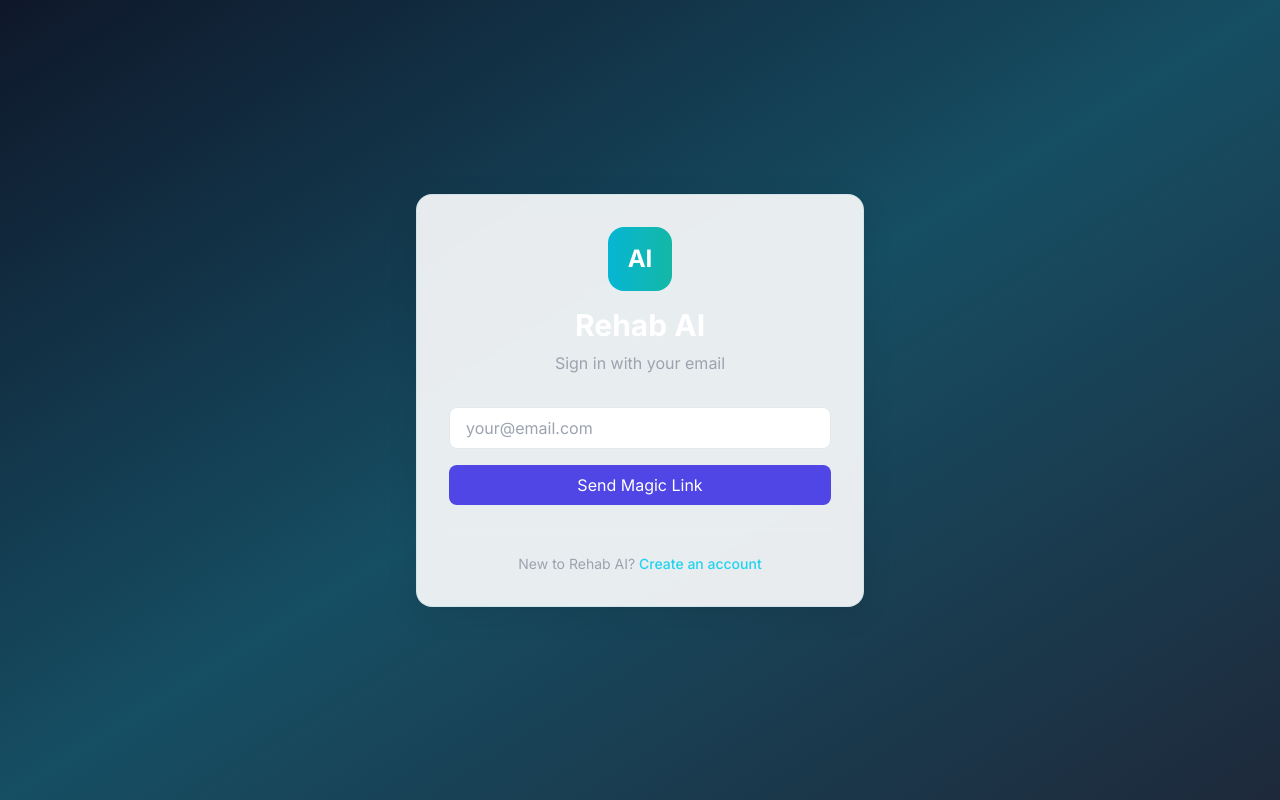
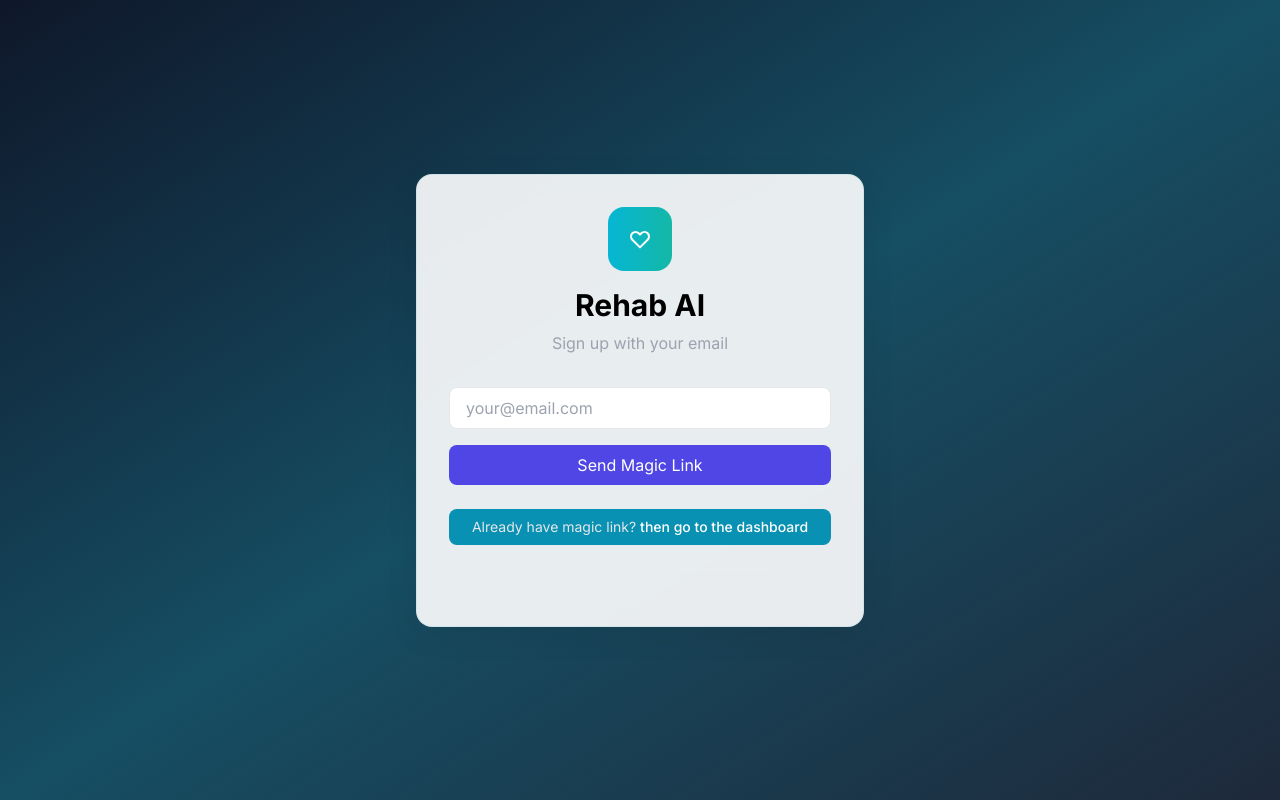
Before and after one commit to Aj-z/ai-rehab-ph, a Next.js app: page /login in a window 1280 px wide. Built offline with nearby package versions, Linux system fonts and the light colour scheme; no server answers.

Commit message:
add dashboard to login

```diff
--- a/src/app/login/page.tsx
+++ b/src/app/login/page.tsx
@@ -50,21 +50,32 @@ function LoginContent() {
       <div className="w-full max-w-md glass-card rounded-2xl p-8 border border-white/10 shadow-2xl">
         <div className="text-center mb-8">
           <div className="w-16 h-16 bg-gradient-to-r from-cyan-500 to-teal-500 rounded-2xl flex items-center justify-center mx-auto mb-4">
-            <span className="text-2xl font-bold text-white">AI</span>
+            <svg className="w-6 h-6 text-white" fill="none" stroke="currentColor" viewBox="0 0 24 24">
+                <path strokeLinecap="round" strokeLinejoin="round" strokeWidth={2} d="M4.318 6.318a4.5 4.5 0 000 6.364L12 20.364l7.682-7.682a4.5 4.5 0 00-6.364-6.364L12 7.636l-1.318-1.318a4.5 4.5 0 00-6.364 0z" />
+            </svg>
           </div>
-          <h1 className="text-3xl font-bold text-white mb-2">Rehab AI</h1>
-          <p className="text-gray-400">Sign in with your email</p>
+          <h1 className="text-3xl font-bold text-black mb-2">Rehab AI</h1>
+          <p className="text-gray-400">Sign up with your email</p>
         </div>
 
         <AuthForm />
+        <button
+          className="w-full mt-6 bg-cyan-600 text-white py-2 rounded-lg hover:cyan-700"
+          onClick={() => window.location.href = "/dashboard"}
+        >
+          <p className="text-center text-sm text-gray-200">
+            Already have magic link? {' '}
+            <button
+              className="text-white hover:text-cyan-400 font-medium"
+              onClick={() => window.location.href = "/dashboard"}
+            >
+              then go to the dashboard
+            </button>
+          </p>
+        </button>
 
         <div className="mt-6 pt-6 border-t border-white/10">
-          <p className="text-center text-sm text-gray-400">
-            New to Rehab AI?{' '}
-            <a href="/register" className="text-cyan-400 hover:text-cyan-300 font-medium">
-              Create an account
-            </a>
-          </p>
+
         </div>
       </div>
     </div>
```
